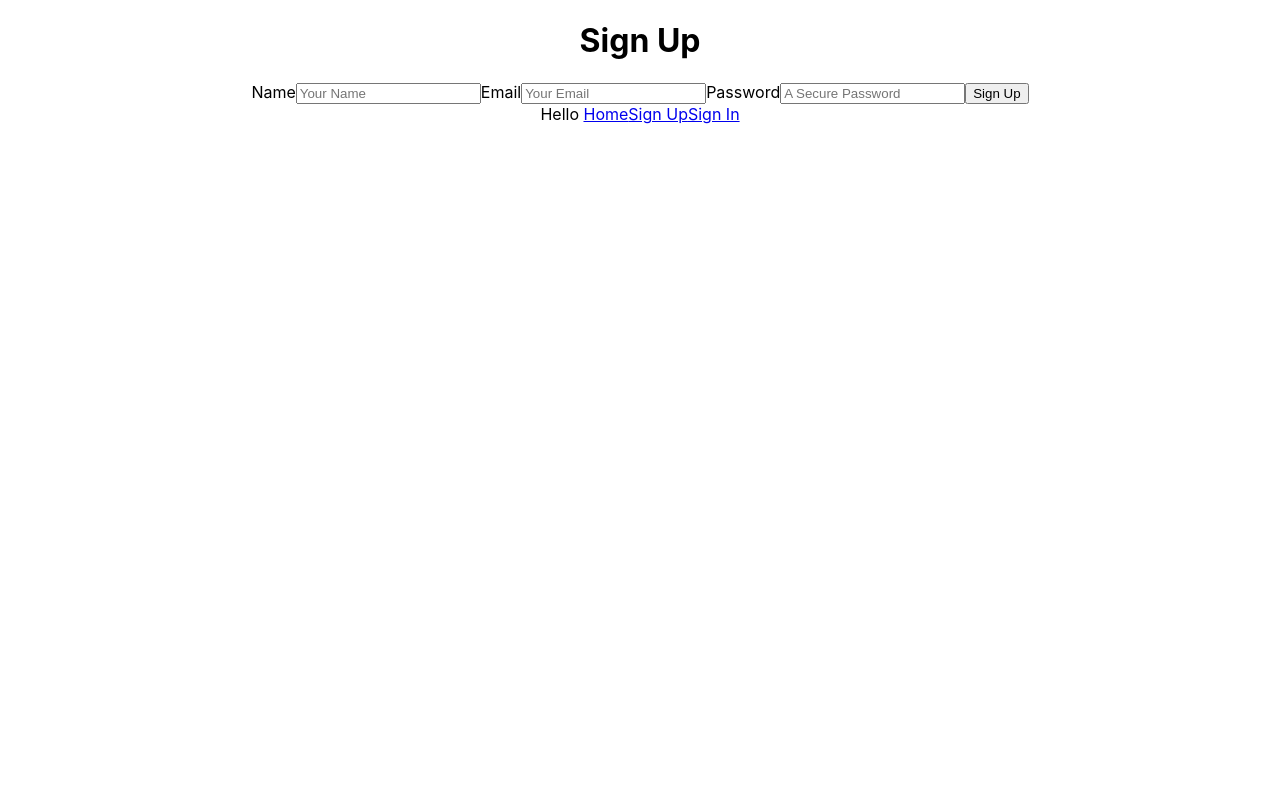
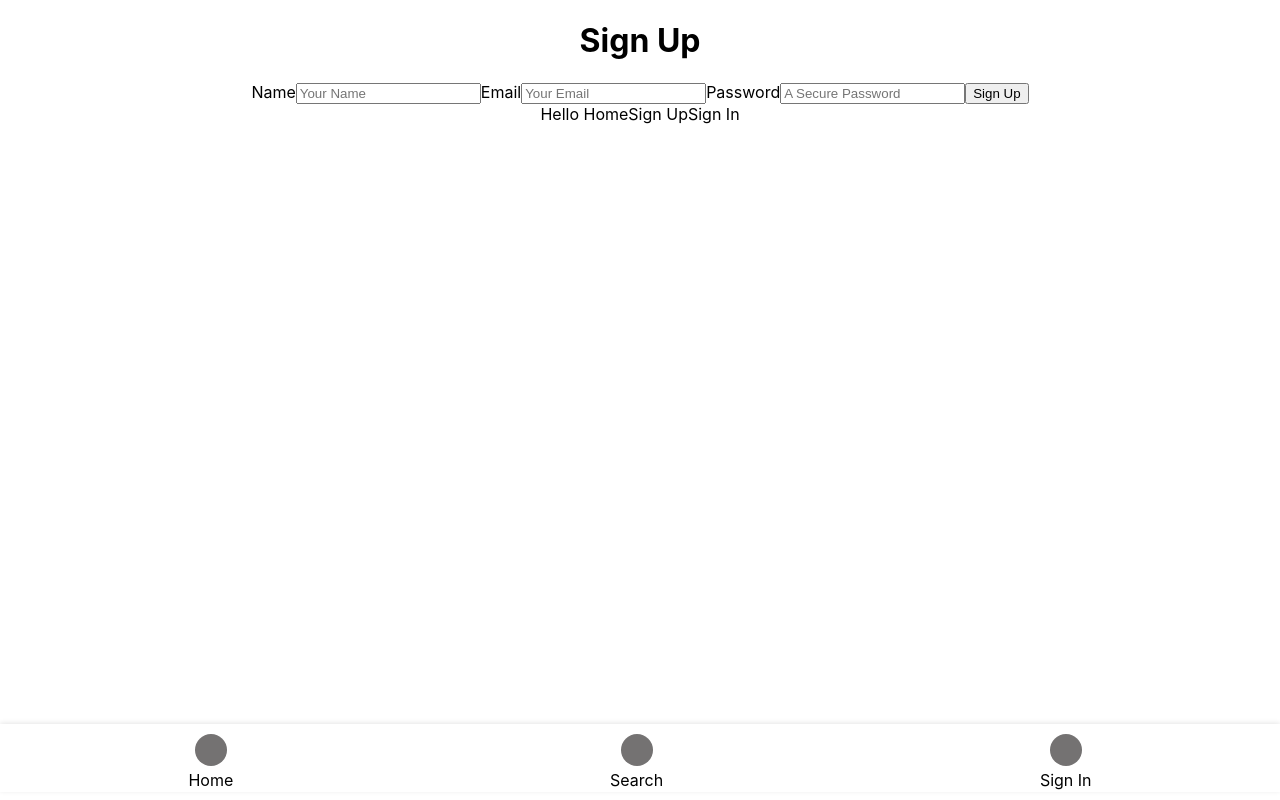
Before and after one commit to ItsLhun/project-tipper, a React (Create React App) app in the folder client/: page /sign-up in a window 1280 px wide. Built offline with nearby package versions, Linux system fonts and the light colour scheme; no server answers.

Commit message:
add bottom nav component

```diff
--- a/client/package.json
+++ b/client/package.json
@@ -7,6 +7,7 @@
     "@testing-library/react": "^11.2.7",
     "@testing-library/user-event": "^12.8.3",
     "axios": "^0.24.0",
+    "node-sass": "^6.0.1",
     "react": "^17.0.2",
     "react-dom": "^17.0.2",
     "react-router-dom": "^5.3.0",
--- a/client/src/App.jsx
+++ b/client/src/App.jsx
@@ -6,6 +6,7 @@ import { signOut, loadAuthenticatedUser } from './services/auth';
 import SignInView from './views/SignIn/SignIn';
 import SignUpView from './views/SignUp/SignUp';
 import HomeView from './views/Home/Home';
+import BottomNavbar from './BottomNavbar/BottomNavbar';
 
 import './App.css';
 
@@ -66,6 +67,7 @@ function App() {
         />
       </Switch>
       Hello {user?.name}
+      <BottomNavbar user={user} />
       <Link to="/">
         <span>Home</span>
       </Link>
--- /dev/null
+++ b/client/src/BottomNavbar/BottomNavbar.jsx
@@ -0,0 +1,38 @@
+import React from 'react';
+import { Link } from 'react-router-dom';
+
+import './BottomNavbar.scss';
+
+function BottomNavbar(props) {
+  return (
+    <div className={'BottomNavbar'}>
+      <div className="button-wrapper">
+        <span className="circle" />
+        <Link to="/" className="button">
+          Home
+        </Link>
+      </div>
+      <div className="button-wrapper">
+        <span className="circle" />
+        <Link to="/" className="button">
+          Search
+        </Link>
+      </div>
+      <div className="button-wrapper">
+        <span className="circle" />
+        {(props.user && (
+          <Link to="/profile" className="button">
+            Profile
+          </Link>
+        )) || (
+          <Link to="/sign-in" className="button">
+            {' '}
+            Sign In{' '}
+          </Link>
+        )}
+      </div>
+    </div>
+  );
+}
+
+export default BottomNavbar;
--- /dev/null
+++ b/client/src/BottomNavbar/BottomNavbar.scss
@@ -0,0 +1,35 @@
+@import '../styles/colors.scss';
+
+.BottomNavbar {
+  display: flex;
+  flex-direction: row;
+  justify-content: space-around;
+  align-items: center;
+  width: 100%;
+  height: 60px;
+  background-color: $bottom-nav-bg;
+  box-shadow: 0px -1px 5px rgba(0, 0, 0, 0.1);
+  position: fixed;
+  bottom: 0;
+  left: 0;
+  z-index: 1;
+  margin-bottom: 0.5rem;
+  padding-top: 0.5rem;
+}
+
+.circle {
+  width: 2rem;
+  height: 2rem;
+  border-radius: 50%;
+  margin-bottom: 0.25rem;
+  background-color: $bottom-nav-circle;
+}
+
+.button-wrapper {
+  display: flex;
+  flex-direction: column;
+  justify-content: center;
+  align-items: center;
+  width: fit-content;
+  height: 100%;
+}
--- a/client/src/index.css
+++ b/client/src/index.css
@@ -1,3 +1,4 @@
+html,
 body {
   margin: 0;
   font-family: -apple-system, BlinkMacSystemFont, 'Segoe UI', 'Roboto', 'Oxygen',
@@ -5,9 +6,17 @@ body {
     sans-serif;
   -webkit-font-smoothing: antialiased;
   -moz-osx-font-smoothing: grayscale;
+  box-sizing: border-box;
 }
 
 code {
   font-family: source-code-pro, Menlo, Monaco, Consolas, 'Courier New',
     monospace;
 }
+
+a,
+a:visited,
+a:active {
+  color: inherit;
+  text-decoration: none;
+}
--- /dev/null
+++ b/client/src/styles/colors.scss
@@ -0,0 +1,4 @@
+$bottom-nav-circle: #747272;
+$bottom-nav-text: #333;
+$bottom-nav-text-hover: #fff;
+$bottom-nav-bg: #fff;
```
Also changed, not shown: 1 other file (tests, documents, lock files or other folders).
